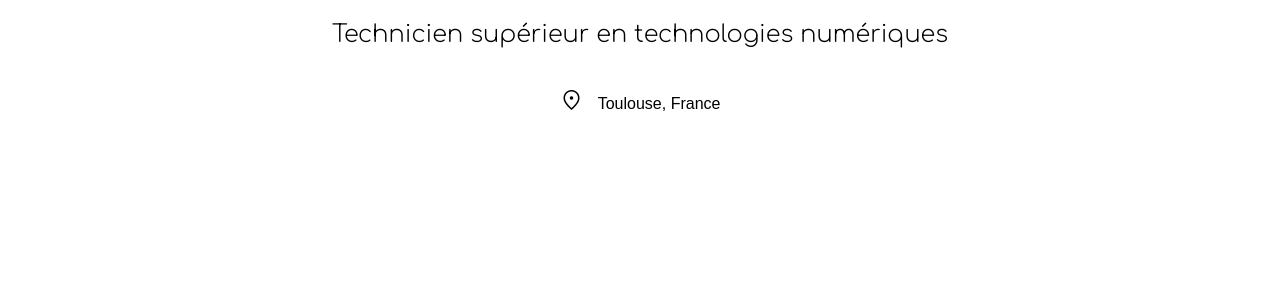
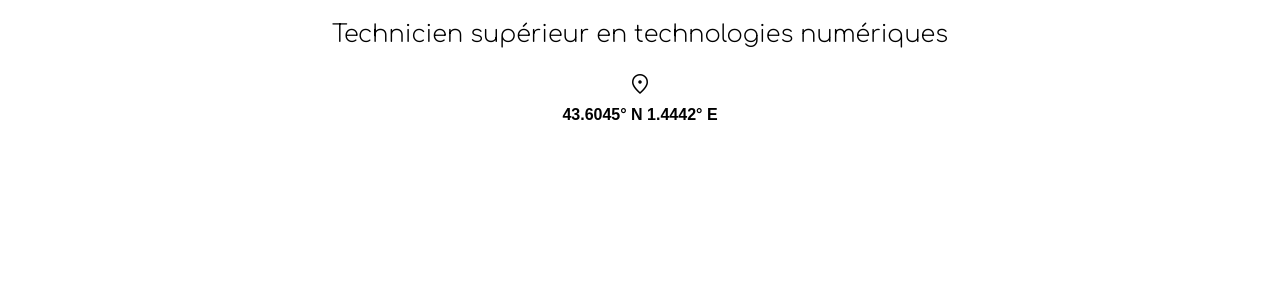
Before and after one commit to amineassas31/amineassas31.github.io, a plain HTML site: page index.html in a window 1280 px wide. Shown: the part 260-561 px from the top of the page. Drawn offline with nearby package versions, Linux system fonts and the light colour scheme; a web font is replaced by a local one.

Commit message:
website update 2.3

```diff
--- a/index.html
+++ b/index.html
@@ -39,7 +39,10 @@
                 <p class="subtitle">
                     Technicien supérieur en technologies numériques
                 </p>
-                <p class="tls"><span class="material-symbols-outlined"> location_on </span> Toulouse, France</p>
+                <div class="location-container">
+                    <span class="material-symbols-outlined">location_on</span>
+                    <span class="tls" id="location-text">43.6045° N 1.4442° E</span>
+                </div>
         </section>
         <section class="container1">
             <a href="education.html"
--- a/styles.css
+++ b/styles.css
@@ -31,6 +31,13 @@ body {
     max-width: 1000px;
     margin: 100px auto 40px;
     padding: 0 20px;
+    text-align: center;
+}
+.location-container {
+    display: flex;
+    flex-direction: column;
+    align-items: center;
+    justify-content: center;
     text-align: center;
 }
 
@@ -120,16 +127,38 @@ footer {
 }
 .tls {
     font-family: "Mansalva", sans-serif;
-    font-weight: 400;
-    font-style: normal;
-    width: max-content;
-    display: inline-block;
-    cursor: pointer;
-}
-.tls:hover {
-    font-family: "Mansalva", sans-serif;
     font-weight: bold;
     font-style: normal;
+    text-align: center;
+    cursor: pointer;
+    display: inline-block; /* Ensure it fits the content */
+    position: relative; /* Required for the ::after pseudo-element */
+    transition: color 0.3s ease; /* Smooth transition for color change */
+}
+
+.tls::after {
+    content: "Toulouse, France"; /* The new text to display on hover */
+    position: absolute;
+    top: 0;
+    left: 0;
+    width: 100%;
+    height: 100%;
+    color: rgb(0, 0, 0); /* Change text color on hover */
+    font-weight: bold;
+    display: flex;
+    align-items: center;
+    justify-content: center;
+    opacity: 0; /* Start hidden */
+    pointer-events: none; /* Allow hover on parent element */
+    transition: opacity 0.3s ease; /* Smooth transition for opacity change */
+}
+
+.tls:hover::after {
+    opacity: 1; /* Show the new text on hover */
+}
+
+.tls:hover {
+    color: transparent; /* Hide the original text by making it transparent */
 }
 #social-bar {
     position: fixed;
```
